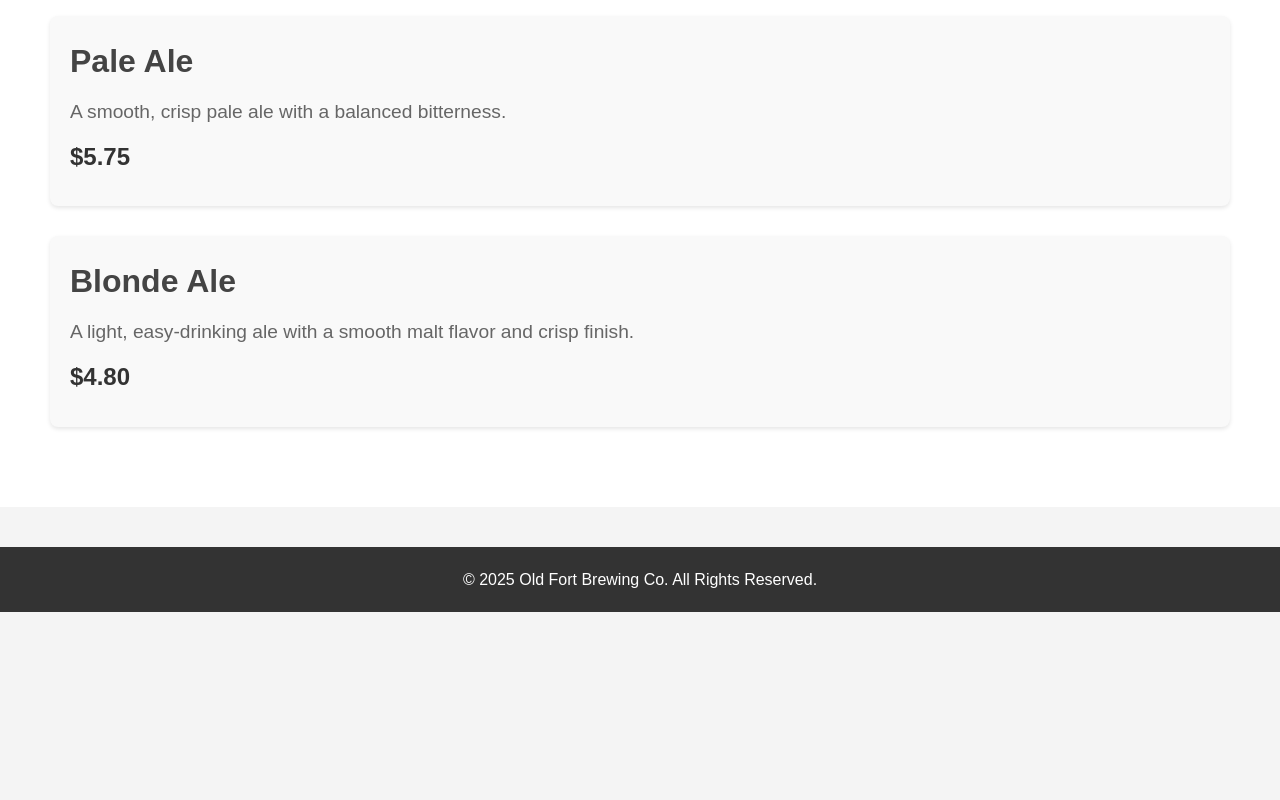
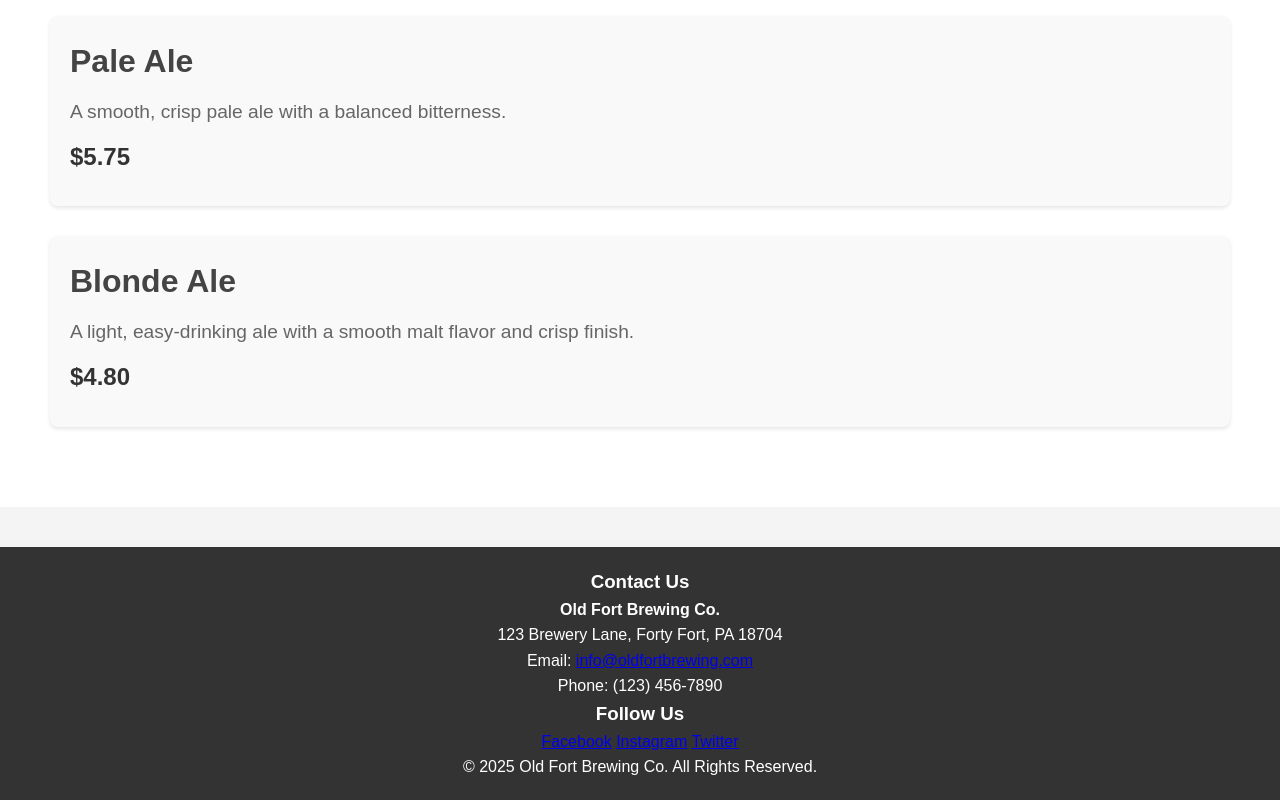
Before and after one commit to Ephelm/Beer-Menu-List, a plain HTML site: page index.html in a window 1280 px wide. Shown: the part 1782-2582 px from the top of the page. Before the commit the page ends 2394 px from the top, so only its background shows below. Drawn offline with Linux system fonts and the light colour scheme.

Commit message:
Update index.html

```diff
--- a/index.html
+++ b/index.html
@@ -75,9 +75,27 @@
         </div>
     </section>
 
-    <!-- Footer Section -->
-    <footer>
+    <!-- Custom Footer Section -->
+    <footer class="footer">
+        <div class="footer-content">
+            <div class="footer-left">
+                <h3>Contact Us</h3>
+                <p><strong>Old Fort Brewing Co.</strong></p>
+                <p>123 Brewery Lane, Forty Fort, PA 18704</p>
+                <p>Email: <a href="mailto:info@oldfortbrewing.com">info@oldfortbrewing.com</a></p>
+                <p>Phone: (123) 456-7890</p>
+            </div>
+            <div class="footer-right">
+                <h3>Follow Us</h3>
+                <div class="social-links">
+                    <a href="#" target="_blank">Facebook</a>
+                    <a href="#" target="_blank">Instagram</a>
+                    <a href="#" target="_blank">Twitter</a>
+                </div>
+            </div>
+        </div>
         <p>&copy; 2025 Old Fort Brewing Co. All Rights Reserved.</p>
     </footer>
+
 </body>
 </html>
```
